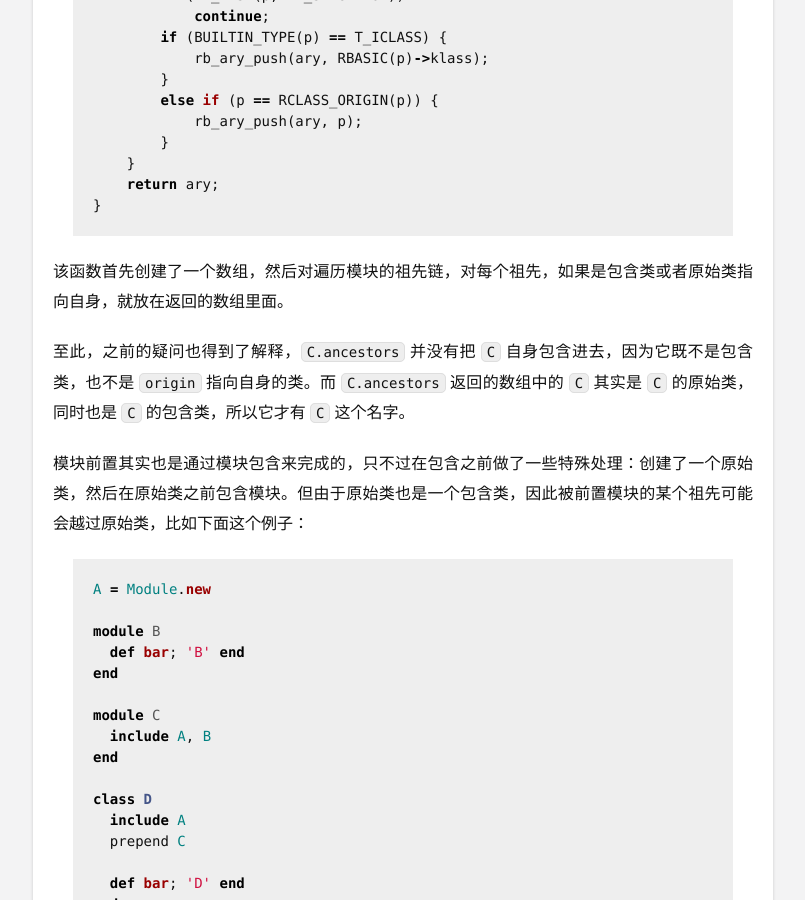
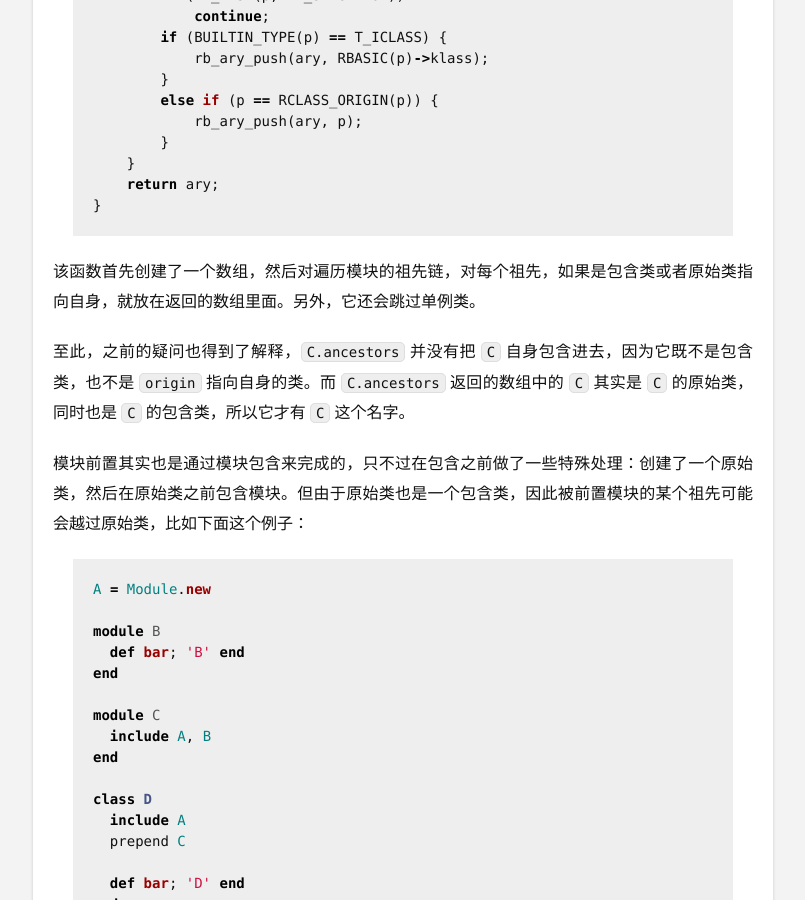
Before and after one commit to tang3w/tang3w.github.com, a Jekyll site: the page built from _posts/2014-01-05-ruby-中模块前置的实现.markdown, in a window 1280 px wide and 900 px high, scrolled down 4182 px. Shown: the whole window, without its empty margins (237-1042 px from the left). Built offline with Jekyll 4.4.1, drawn with Linux system fonts in a browser that asks for light colours; Markdown is read by kramdown in place of the engine named in the settings; comment, search, counter and statistics services are not loaded.

Commit message:
Add a post, edit a post

```diff
--- a/_posts/2014-01-05-ruby-中模块前置的实现.markdown
+++ b/_posts/2014-01-05-ruby-中模块前置的实现.markdown
@@ -191,7 +191,7 @@ rb_mod_ancestors(VALUE mod)
 
 {% endhighlight %}
 
-该函数首先创建了一个数组，然后对遍历模块的祖先链，对每个祖先，如果是包含类或者原始类指向自身，就放在返回的数组里面。
+该函数首先创建了一个数组，然后对遍历模块的祖先链，对每个祖先，如果是包含类或者原始类指向自身，就放在返回的数组里面。另外，它还会跳过单例类。
 
 至此，之前的疑问也得到了解释，`C.ancestors` 并没有把 `C` 自身包含进去，因为它既不是包含类，也不是 `origin` 指向自身的类。而 `C.ancestors` 返回的数组中的 `C` 其实是 `C` 的原始类，同时也是 `C` 的包含类，所以它才有 `C` 这个名字。
 
```
Also changed, not shown: _posts/2014-01-07-ruby-中的单例类.markdown (added, +7 -0 lines).
